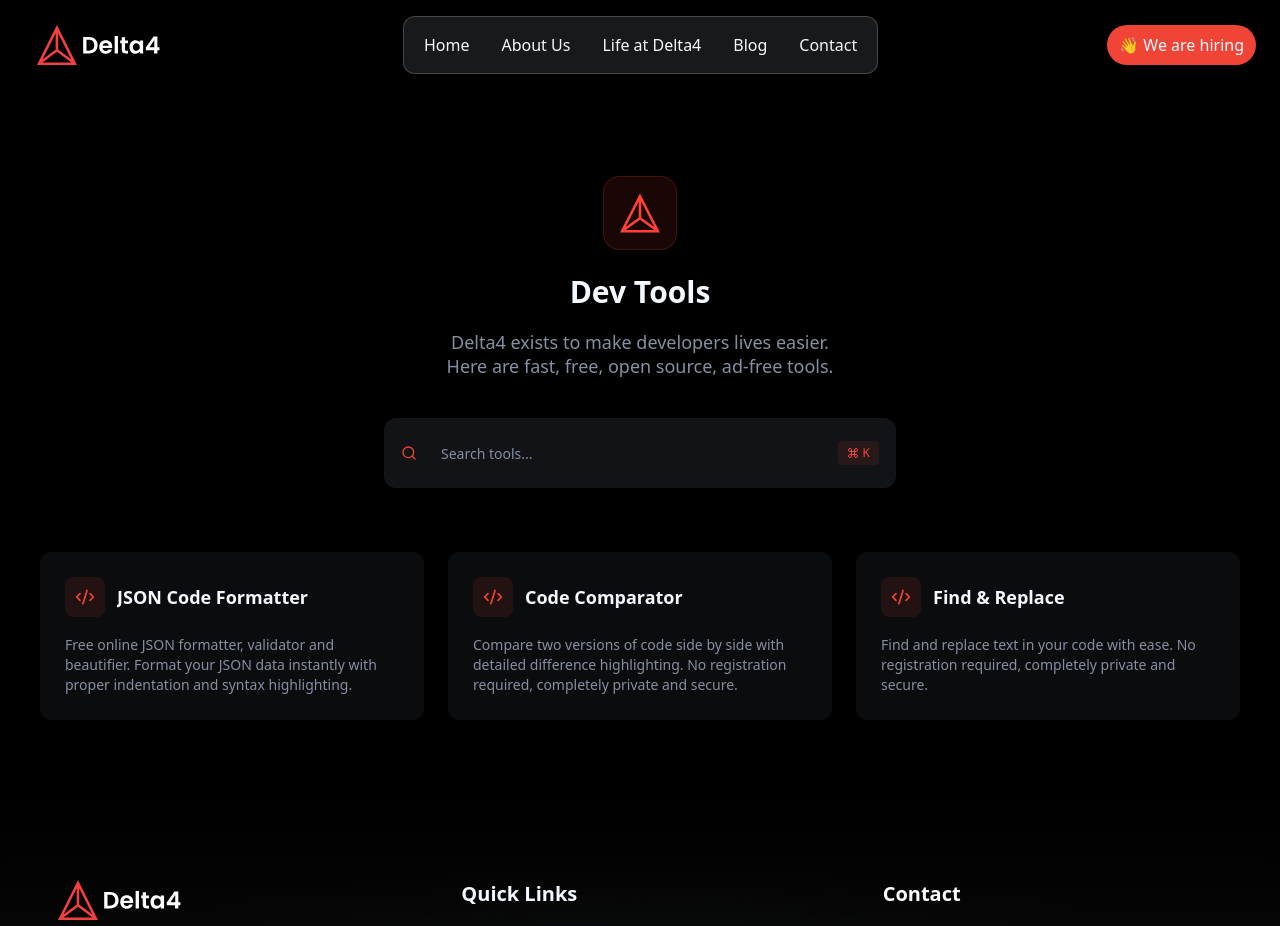
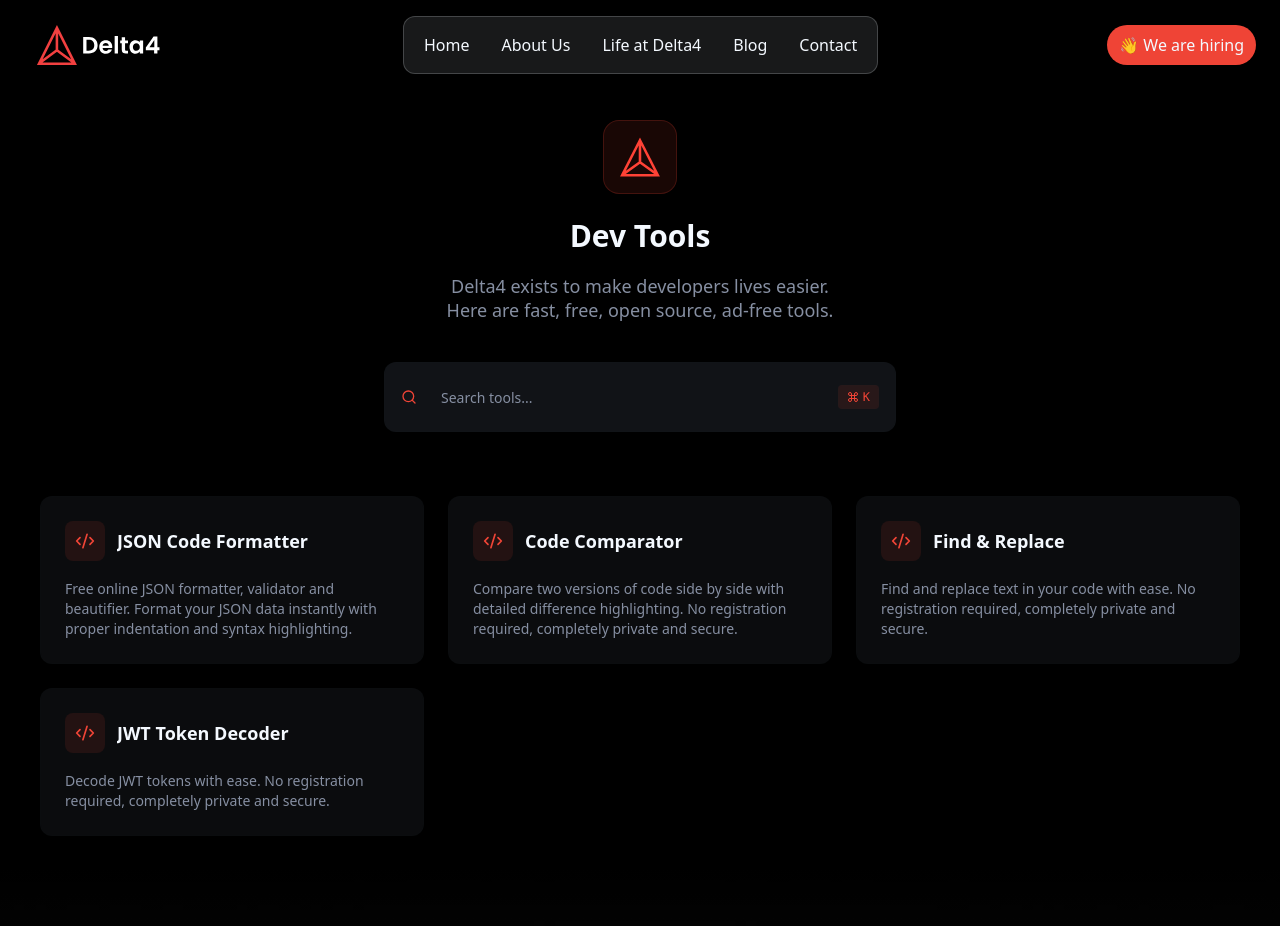
Before and after one commit to delta4infotech/dev-tools, a Next.js app: page /dev-tools/ in a window 1280 px wide. Shown: the top 926 px of the page. Built offline with nearby package versions, Linux system fonts and the light colour scheme.

Commit message:
Refactor Content component to adjust padding for improved layout; enhance tools list by adding 'JWT Token Decoder' feature for better token management; implement scroll detection in Navbar for dynamic visibility based on user interaction.

```diff
--- a/app/(components)/Content.tsx
+++ b/app/(components)/Content.tsx
@@ -6,7 +6,7 @@ import Header from "../(components)/Header";
 
 export default function Content() {
     return (
-        <main className="pb-8 min-h-screen pt-20 sm:pt-24">
+        <main className="pb-8 min-h-screen pt-10">
             {/* Header */}
             <div className={appContent({ padding: "sm" })}>
                 <Header />
--- a/app/utils/tools.ts
+++ b/app/utils/tools.ts
@@ -17,5 +17,11 @@ export const tools = [
         description: "Find and replace text in your code with ease. No registration required, completely private and secure.",
         link: "/find-and-replace",
         keywords: ["find", "replace", "text", "code", "editor", "search", "replace", "find and replace", "text editor", "code editor", "search and replace", "find and replace text", "find and replace code"]
+    },
+    {
+        title:"JWT Token Decoder",
+        description: "Decode JWT tokens with ease. No registration required, completely private and secure.",
+        link: "/jwt-token-decoder",
+        keywords: ["jwt", "token", "decoder", "jwt decoder", "jwt token decoder", "jwt token decoder online", "jwt token decoder free", "jwt token decoder online free"]
     }
 ];
--- a/components/header/index.tsx
+++ b/components/header/index.tsx
@@ -1,5 +1,7 @@
+"use client"
 import Sidenav from "./Sidenav";
 import Link from "next/link";
+import { useState, useEffect } from "react";
 
 function LogoSection() {
   return (
@@ -50,9 +52,51 @@ function HiringButton() {
   );
 }
 
+function useScrollDirection() {
+  const [isVisible, setIsVisible] = useState(true);
+  const [lastScrollY, setLastScrollY] = useState(0);
+
+  useEffect(() => {
+    let ticking = false;
+
+    const handleScroll = () => {
+      if (!ticking) {
+        requestAnimationFrame(() => {
+          const currentScrollY = window.scrollY;
+
+          if (currentScrollY > lastScrollY) {
+            // Scrolling down - hide immediately
+            setIsVisible(false);
+          } else if (currentScrollY < lastScrollY) {
+            // Scrolling up - show
+            setIsVisible(true);
+          }
+
+          setLastScrollY(currentScrollY);
+          ticking = false;
+        });
+        ticking = true;
+      }
+    };
+
+    window.addEventListener("scroll", handleScroll, { passive: true });
+
+    return () => {
+      window.removeEventListener("scroll", handleScroll);
+    };
+  }, [lastScrollY]);
+
+  return isVisible;
+}
+
 export default function Navbar() {
+  const isVisible = useScrollDirection();
+
   return (
-    <div className="fixed left-0 w-full top-0 z-[40] px-4 sm:px-6 ">
+    <div
+      className={`fixed left-0 w-full top-0 z-[40] px-4 sm:px-6 transition-transform duration-200 ease-in-out ${isVisible ? "translate-y-0" : "-translate-y-full"
+        }`}
+    >
       <div className="py-4 max-w-screen-xl mx-auto">
         <div className="flex items-center justify-between">
           <LogoSection />
```
Also changed, not shown: app/(dev-tools)/jwt-token-decoder/Content.tsx (added), app/(dev-tools)/jwt-token-decoder/page.tsx (added).
